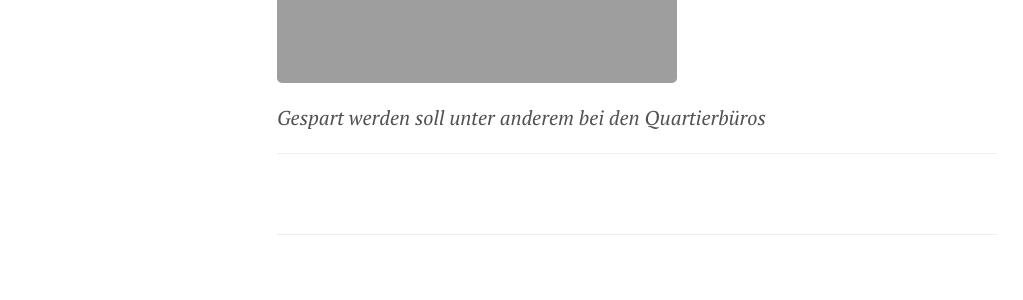
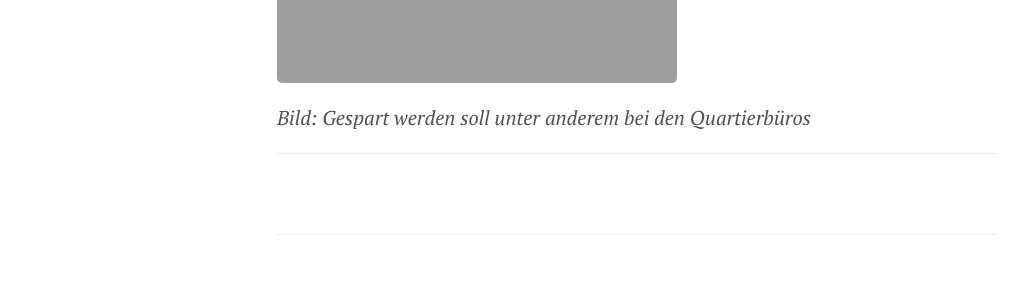
Before and after one commit to freinhard/freinhard.github.io, a Jekyll site: the page built from _posts/2015-10-16-sparpaket.md, in a window 1280 px wide. Shown: the part 1304-1604 px from the top of the page, without its empty margins (3-1026 px from the left). Built offline with Jekyll 4.4.1, drawn with Linux system fonts in a browser that asks for light colours; comment, search, counter and statistics services are not loaded.

Commit message:
Alt text picture

```diff
--- a/_posts/2015-10-16-sparpaket.md
+++ b/_posts/2015-10-16-sparpaket.md
@@ -10,5 +10,5 @@
 
 Wie zu erwarten war, wehren sich einzelne Interessenvertreter gegen einzelne Massnahmen aus dem Gesamtpaket, die sie betreffen. Sie fordern, dass ihr Bereich aus dem Sparpaket genommen werden soll. Doch wenn man das Paket nun aufschnürt, hat das kein Ende. Es ist nur fair, dass alle ihren Sparbeitrag leisten. Und die Stadtverwaltung ist da besonders gefragt. Ihre Effizienz zu steigern, darf nicht ein einmaligen Projektes sein; es ist eine Daueraufgabe. Wir wissen es ja eigentlich alle: Sparen kann auch gesundes Abspecken sein.
 
-![Neubad]({{ site.url }}/public/assets/quartierbuero.jpg)
-*Gespart werden soll unter anderem bei den Quartierbüros*
+![Quartierbüro]({{ site.url }}/public/assets/quartierbuero.jpg)
+*Bild: Gespart werden soll unter anderem bei den Quartierbüros*
```
